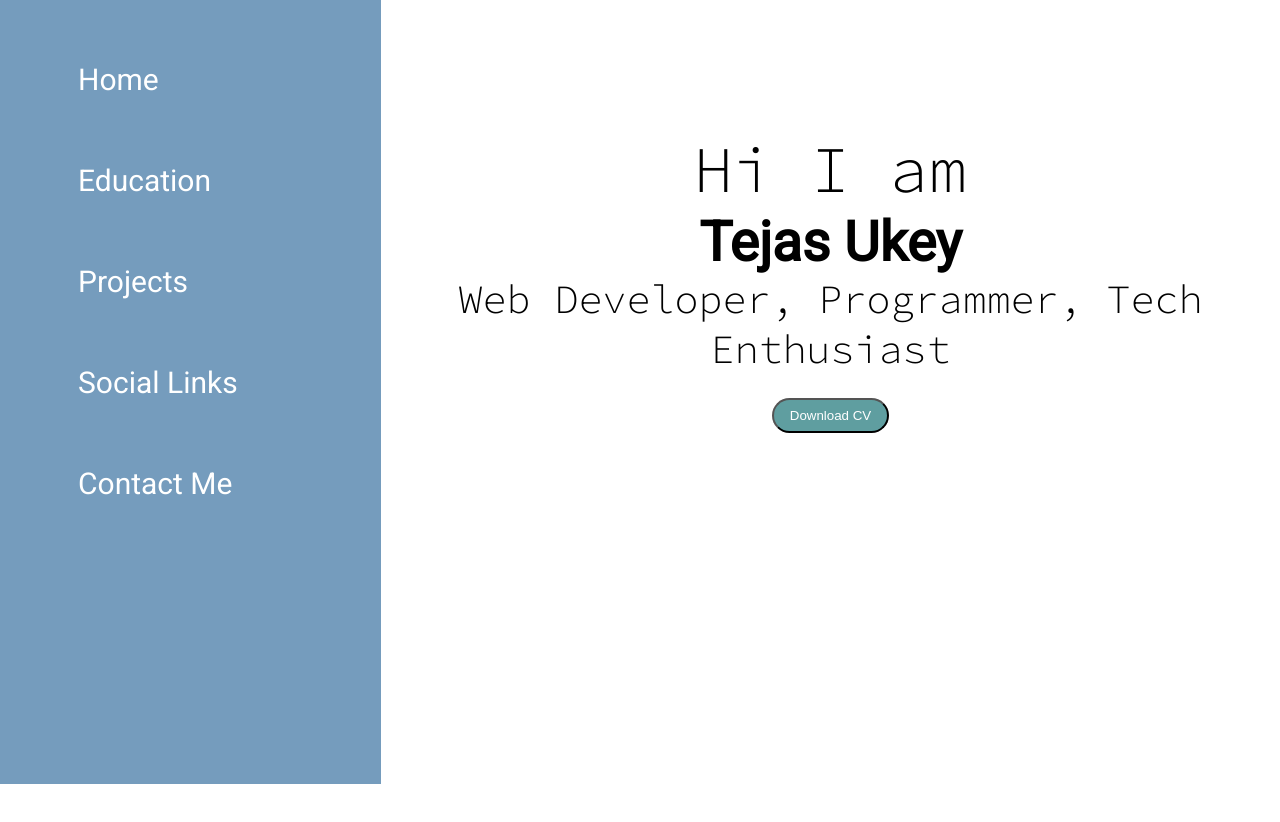
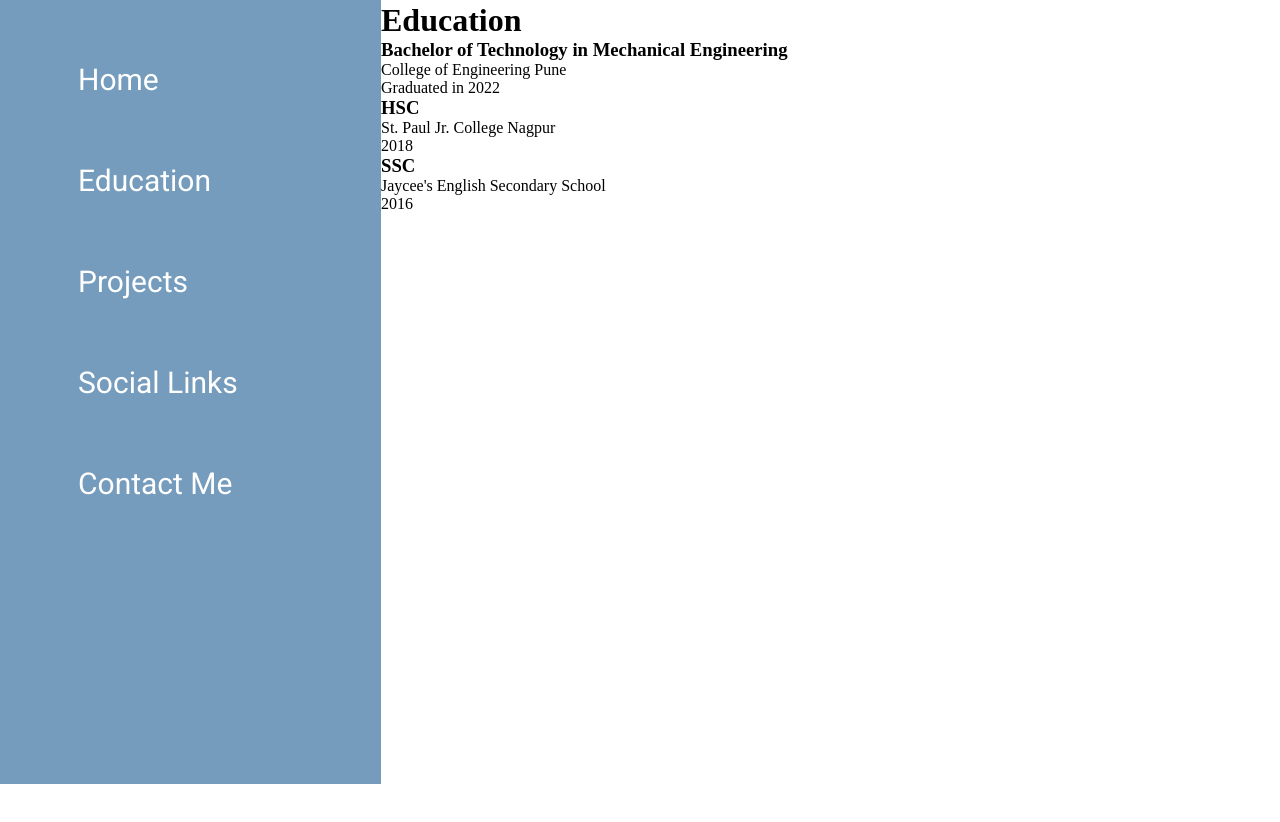
Before and after one commit to Tejas-Ukey/Infotrixs, a plain HTML site: page Tejas portfolio/education.html in a window 1280 px wide. Shown: the part 16-838 px from the top of the page. After the commit the page ends 800 px from the top, so only its background shows below. Drawn offline with Linux system fonts and the light colour scheme.

Commit message:
Update education.html

```diff
--- a/Tejas portfolio/education.html
+++ b/Tejas portfolio/education.html
@@ -11,8 +11,7 @@
 <body>
     <div class="container">
 
-        <div class="sidebar">
-            <!-- Tejas -->
+        <div class="sidebar sidebargo">
             <nav>
                 <ul>
                     <li><a href="/">Home</a></li>
@@ -24,18 +23,32 @@
             </nav>
         </div>
         <div class="main">
-            <div class="infocontainer">
-                <div class="devinfo">
-                    <div class="hello">Hi I am</div>
-                    <div class="name">Tejas Ukey </div>
-                    <div class="about">Web Developer, Programmer, Tech Enthusiast</div>
-                    <a href="./Tejas_Ukey_2__.pdf" target="_blank"><button>Download CV</button></a>
-                </div>
-                <!-- <div class="devpic"></div> -->
+            <div class="menu">
+                <img class="open" src="./img/menu.png" alt="" width="23">
+                <img class="cross" src="./img/cross.png" alt="" width="23">
             </div>
+            <h1>Education</h1>
+            <div class="educontainer">
+                <h3>Bachelor of Technology in Mechanical Engineering</h3>
+                <p>College of Engineering Pune</p>
+                <p>Graduated in 2022</p>
+            </div>
+            <div class="educontainer">
+                <h3>HSC</h3>
+                <p>St. Paul Jr. College Nagpur</p>
+                <p>2018</p>
+            </div>
+            <div class="educontainer">
+                <h3>SSC</h3>
+                <p>Jaycee's English Secondary School</p>
+                <p>2016</p>
+            </div>
+
         </div>
 
     </div>
+
+    <script src="index.js"></script>
 </body>
 
 </html>
```
